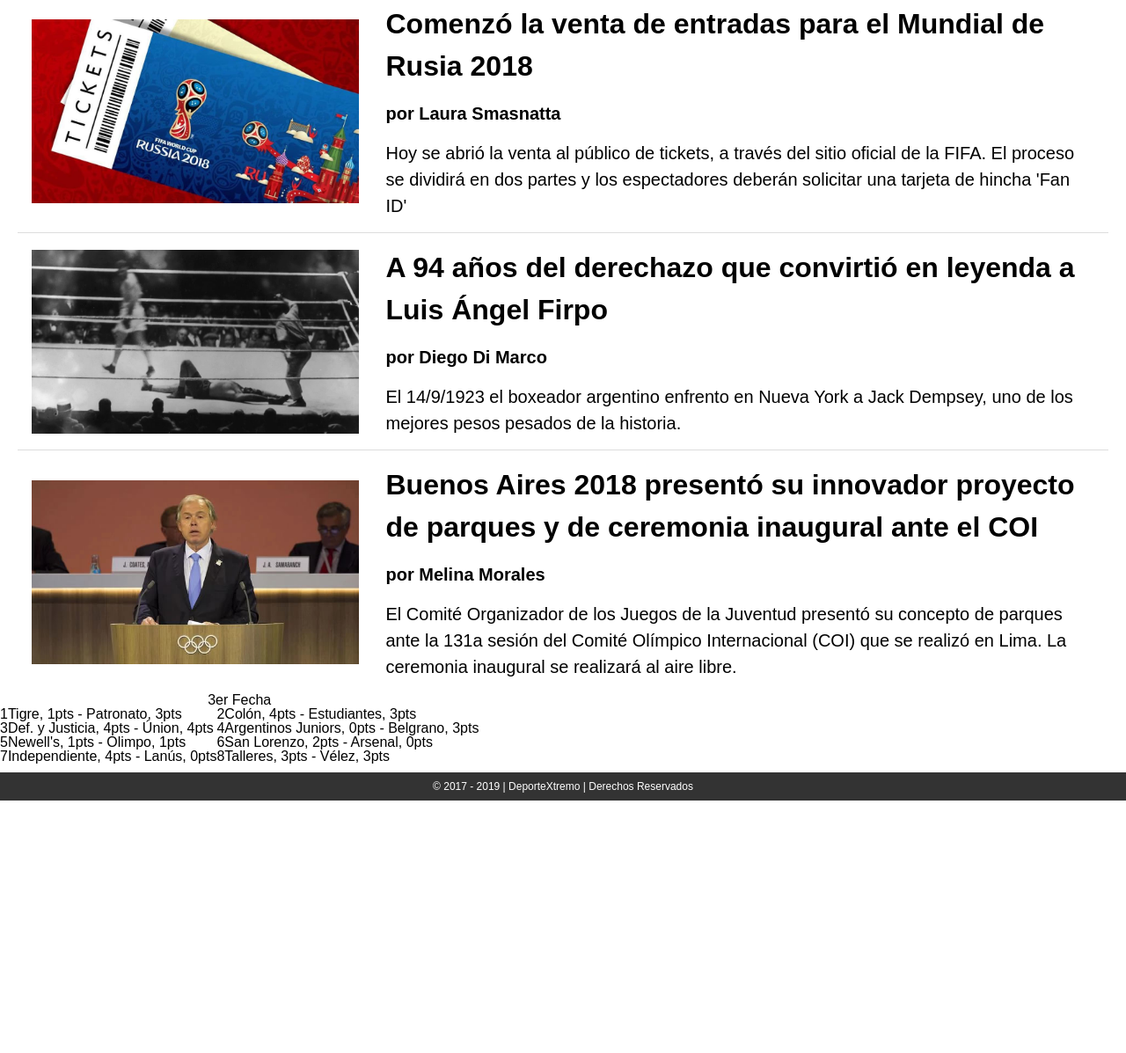
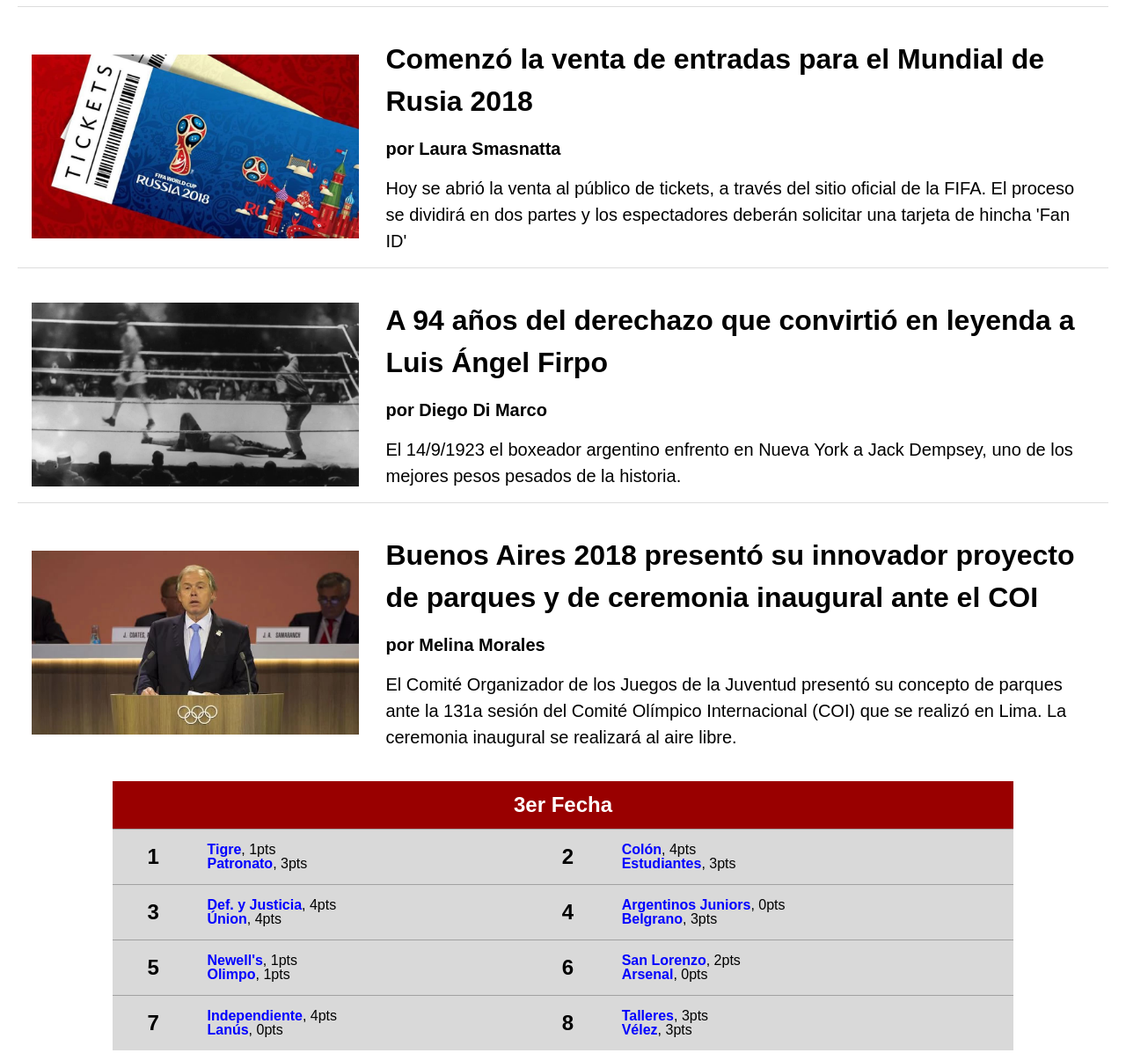
Before and after one commit to dannywong90/PWFE-M1-06, a plain HTML site: page index.html in a window 1280 px wide. Shown: the part 1172-2369 px from the top of the page at 88% size. Before the commit the page ends 2082 px from the top, so only its background shows below. Drawn offline with Linux system fonts and the light colour scheme.

Commit message:
Estilizado Tabla de Posiciones

```diff
--- a/css/style.css
+++ b/css/style.css
@@ -86,7 +86,7 @@
 	-Version simplificada (top/right/bottom/left)
 	margin:0 20px 0 20px; */
 
-	margin:0 20px; /* version reducida (y/x) */
+	margin: 20px; /* version reducida (y/x) */
 }
 .noticia:last-child {  /*no pone borde en la ultima caja */
 	border: none;
@@ -133,3 +133,56 @@
 		font-size: 12px;
 		margin-top: 10px;
 	}
+/*
+#tabla-posiciones table,
+#tabla-posiciones tr,
+#tabla-posiciones th,
+#tabla-posiciones td{
+	border:solid 1px #000;
+}
+*/
+#tabla-posiciones table {/*selector que solo afecte a table*/
+	margin:auto; /*lo centra, distribuye proporcionalmente*/
+	width: 80%;
+
+}
+
+#tabla-posiciones td,
+#tabla-posiciones th {
+	padding: 15px;
+}
+
+#tabla-posiciones th {
+	background-color: #990000;
+	color: #FFFFFF;
+	font-weight: 700;
+	font-size: 24PX;
+}
+
+#tabla-posiciones td {
+	background-color: #d9d9d9;
+	vertical-align: middle; /*alinear*/
+
+}
+
+#tabla-posiciones tr {
+	border-bottom: solid 1px #a1a1a1;
+}
+
+#tabla-posiciones tr:last-child {
+	border: none;
+}
+
+#tabla-posiciones td:nth-of-type(odd){
+	font-weight: 700;
+	text-align:center;
+	font-size:24px;
+
+}
+
+#tabla-posiciones td:nth-of-type(even) span {
+
+	font-weight: 700;
+	color: blue;
+
+}
--- a/index.html
+++ b/index.html
@@ -122,35 +122,36 @@
 			 		</tr>
 			 		<!-- ↓ Fila ↑-->
 			 		<tr>
-			 			<td>1</td>
-			 			<td>Tigre, 1pts - Patronato, 3pts</td>
+			 			<td>1</td> <!--celda -->
+
+			 			<td><span>Tigre</span>, 1pts <br><span> Patronato</span>, 3pts</td>
 			 			<td>2</td>
-			 			<td>Colón, 4pts - Estudiantes, 3pts</td>
+			 			<td><span>Colón</span>, 4pts <br><span> Estudiantes</span>, 3pts</td>
 			 		</tr>
 
 			 		<!-- ↓ Fila ↑-->
 			 		<tr>
 			 			<td>3</td>
-			 			<td>Def. y Justicia, 4pts - Únion, 4pts</td>
+			 			<td><span>Def. y Justicia</span>, 4pts <br><span> Únion</span>, 4pts</td>
 			 			<td>4</td>
-			 			<td>Argentinos Juniors, 0pts - Belgrano, 3pts</td>
+			 			<td><span>Argentinos Juniors</span>, 0pts <br> <span>Belgrano</span>, 3pts</td>
 			 		</tr>
 
 			 		<!-- ↓ Fila ↑-->
 			 		<tr>
 			 			<td>5</td>
-			 			<td>Newell's, 1pts - Olimpo, 1pts</td>
+			 			<td><span>Newell's</span>, 1pts <br> <span>Olimpo</span>, 1pts</td>
 			 			<td>6</td>
-			 			<td>San Lorenzo, 2pts - Arsenal, 0pts</td>
+			 			<td><span>San Lorenzo</span>, 2pts <br> <span>Arsenal</span>, 0pts</td>
 			 		</tr>
 
 
 			 		<!-- ↓ Fila ↑-->
 			 		<tr>
 			 			<td>7</td>
-			 			<td>Independiente, 4pts - Lanús, 0pts</td>
+			 			<td><span>Independiente</span>, 4pts <br><span> Lanús</span>, 0pts</td>
 			 			<td>8</td>
-			 			<td>Talleres, 3pts - Vélez, 3pts</td>
+			 			<td><span>Talleres</span>, 3pts <br> <span>Vélez</span>, 3pts</td>
 			 		</tr>
 
 			 	</table>
```
